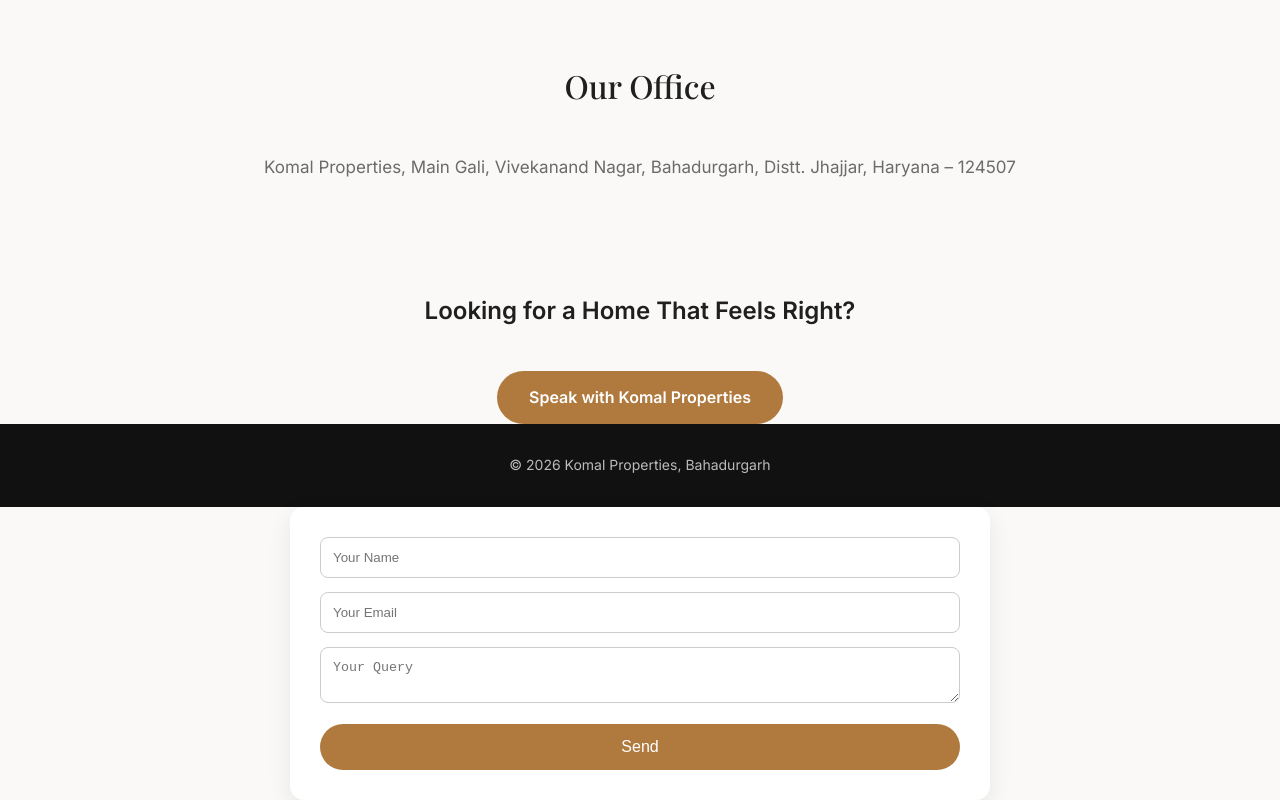
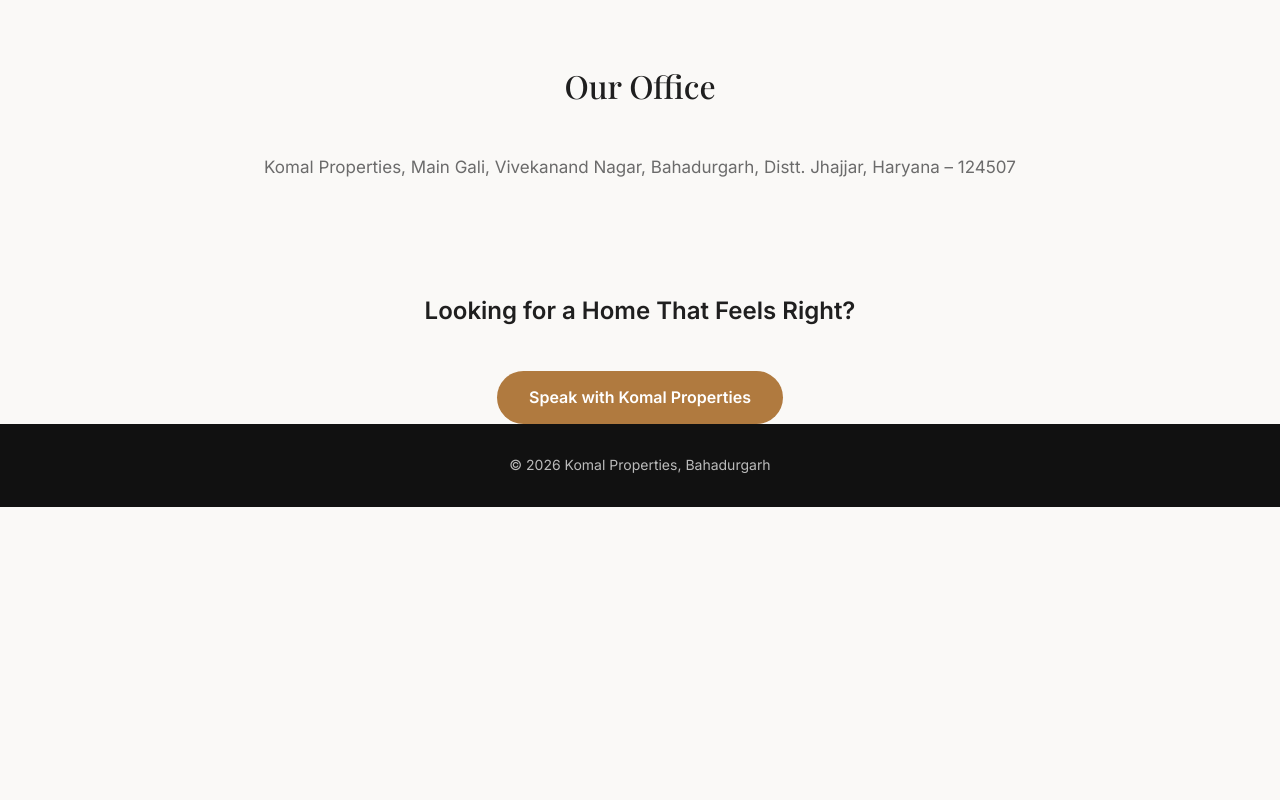
Before and after one commit to AnkitChhillar/KomalProperties, a plain HTML site: page index.html in a window 1280 px wide. Shown: the part 3686-4486 px from the top of the page. After the commit the page ends 4193 px from the top, so only its background shows below. Drawn offline with nearby package versions, Linux system fonts and the light colour scheme.

Commit message:
corrected the form

```diff
--- a/index.html
+++ b/index.html
@@ -549,6 +549,7 @@
 <!-- Enquiry Form -->
 <section id="enquiry" class="enquiry">
 <div class="title" data-i18n="enquiry_title"></div>
+<form action="https://formsubmit.co/ankitchillar@gmail.com" method="POST">
 <form>
 <!-- Name -->
     <input type="text" name="name" placeholder="" required data-i18n-placeholder="name_placeholder">
@@ -781,14 +782,6 @@
   setLanguage(currentLang);
 </script>
 
-<form action="https://formsubmit.co/ankitchillar@gmail.com" method="POST">
-  <input type="text" name="name" placeholder="Your Name" required>
-  <input type="email" name="email" placeholder="Your Email" required>
-  <textarea name="message" placeholder="Your Query"></textarea>
-
-  <button type="submit">Send</button>
-</form>
-
 
 </body>
 </html>
```
